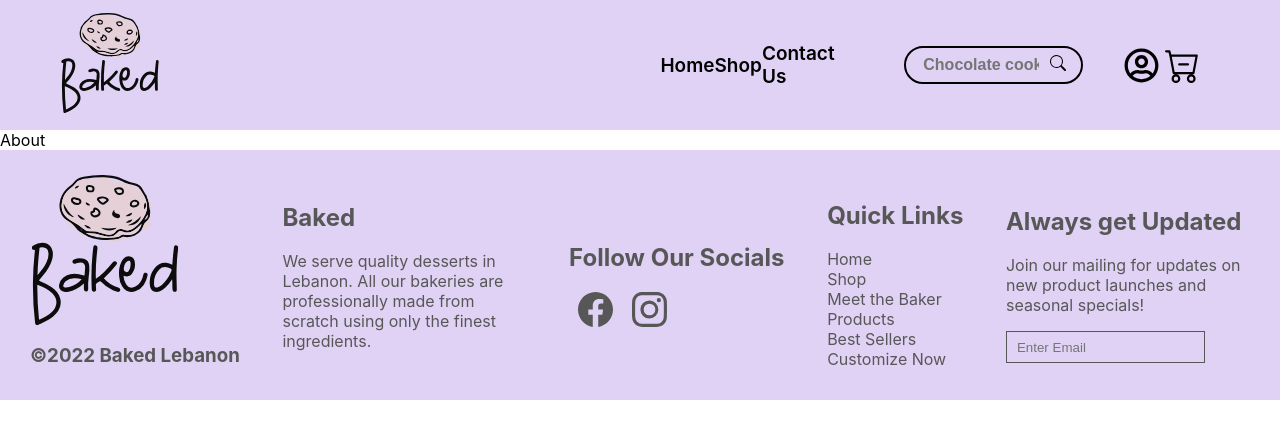
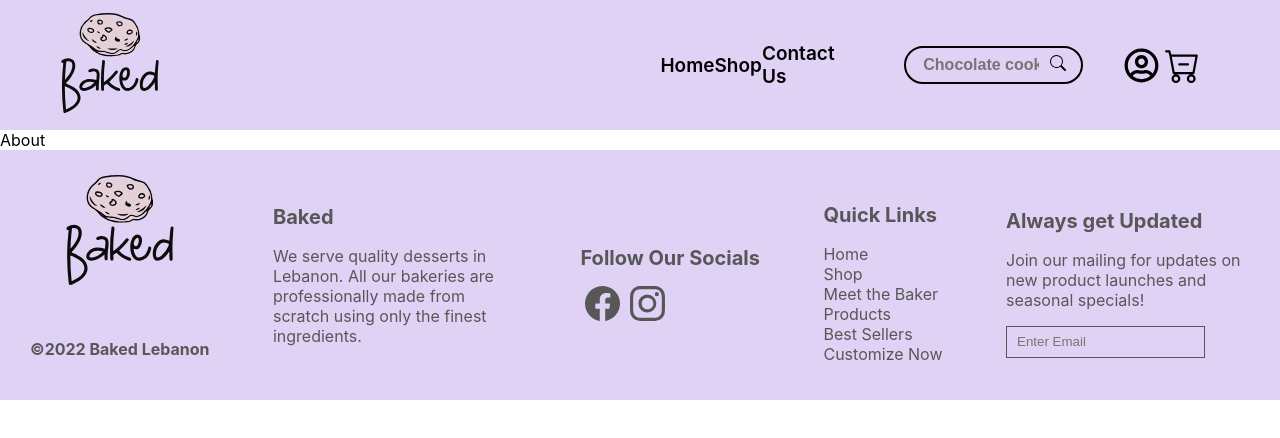
Before and after one commit to SaraBaassiri/baked_lb-website, a React (Create React App) app in the folder baked/: page /about in a window 1280 px wide. Shown: the top 438 px of the page. Built offline with nearby package versions, Linux system fonts and the light colour scheme.

Commit message:
Update Footer.css

```diff
--- a/baked/src/Components/Footer/Footer.css
+++ b/baked/src/Components/Footer/Footer.css
@@ -15,16 +15,18 @@
     display: flex;
     flex-direction: column;
     justify-content: space-between;
+    align-items: center;
     height: 200px;
 }
 
 .Logo img {
-    width: 150px;
-    height: 150px;
+    width: 110px;
+    height: 110px;
 }
 
 
 .Logo h3 {
+    font-size: 16px;
     color: #575757;
 }
 
@@ -79,3 +81,7 @@
     height: 30px;
     padding: 0 10px;
 }
+
+.Footer h2 {
+    font-size: 20px;
+}
```
